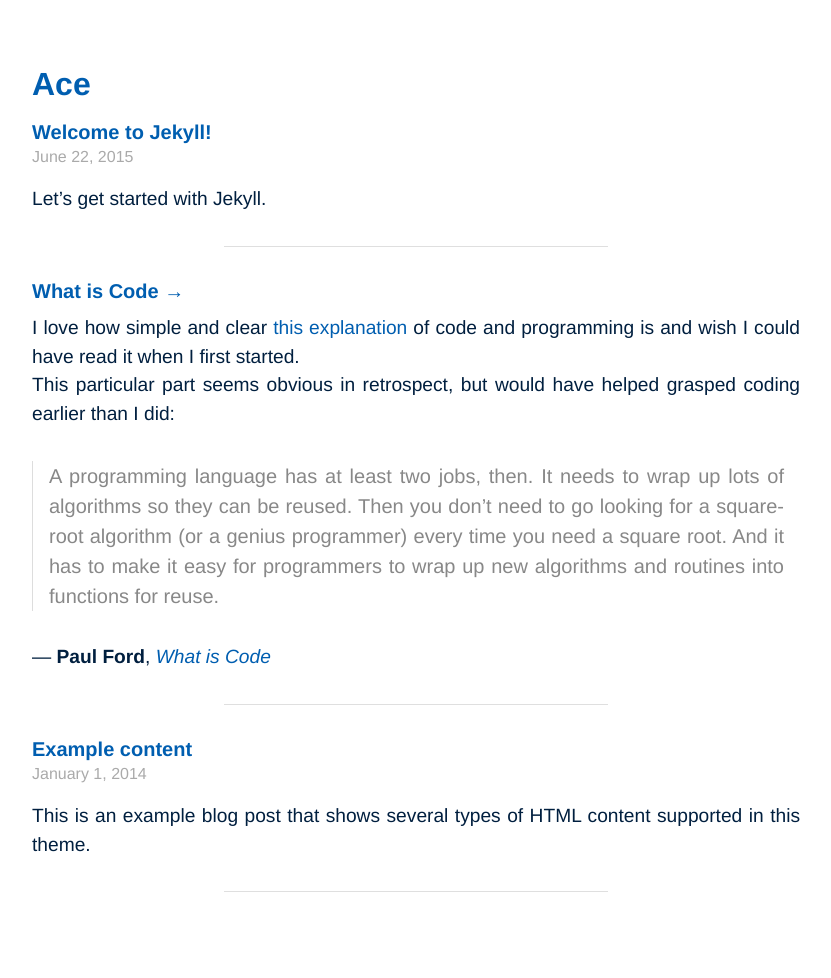
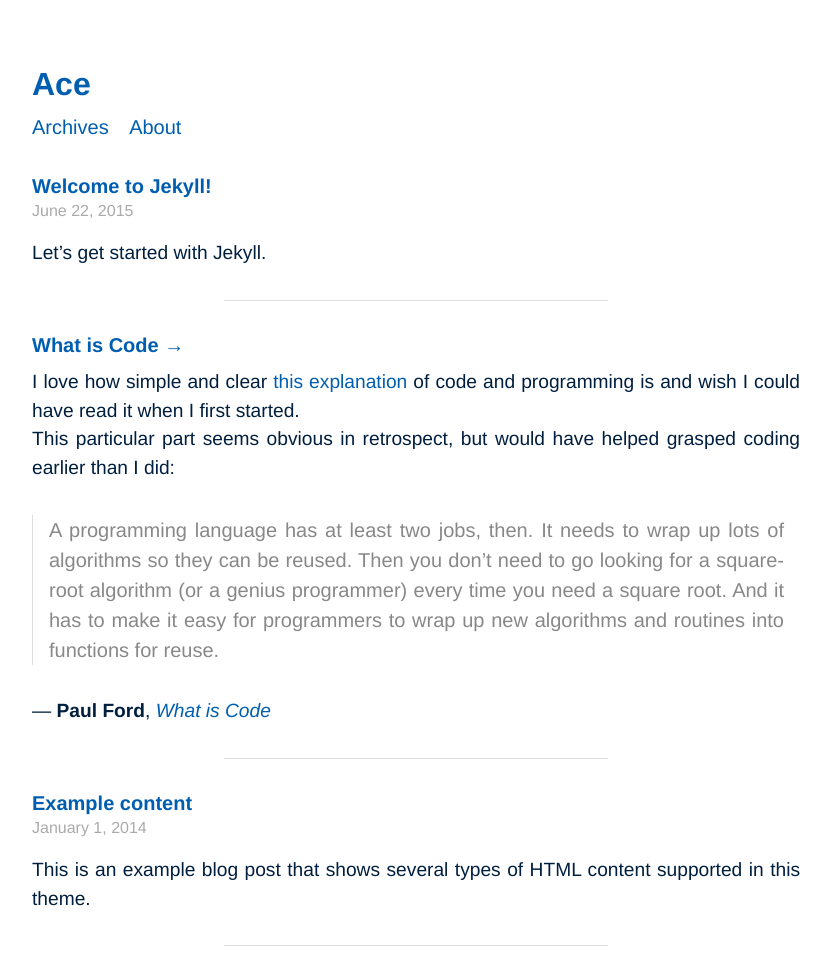
Before and after one commit to aliou/ace, a Jekyll site: the page built from index.html, in a window 1280 px wide. Shown: the whole page, without its empty margins (32-863 px from the left). Built offline with Jekyll 4.4.1, drawn with Linux system fonts in a browser that asks for light colours; Markdown is read by kramdown in place of the engine named in the settings; the list of posts is cut into pages by our own code; before the commit the page ends 924 px from its top, so only the background shows below that.

Commit message:
Add links to archive and about pages in header.

```diff
--- a/_includes/header.html
+++ b/_includes/header.html
@@ -1,5 +1,9 @@
-<header class='mt4 ml4'>
+<header class='mt4 mb3 ml4'>
   {% if page.with_header %}
-    <h1><a href='/'>{{ site.title }}</a></h1>
+    <h1 class='mb1'><a href='/'>{{ site.title }}</a></h1>
+    <div class='mxn1'>
+      <a class='btn button-narrow h3' href='/posts/'>Archives</a>
+      <a class='btn button-narrow h3' href='/about/'>About</a>
+    </div>
   {% endif %}
 </header>
```
